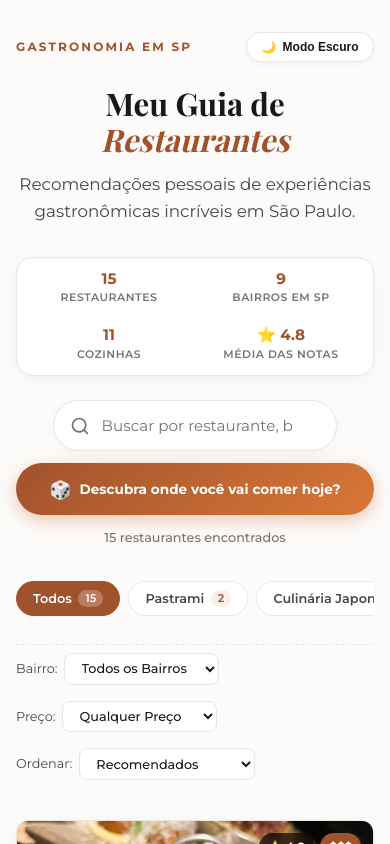
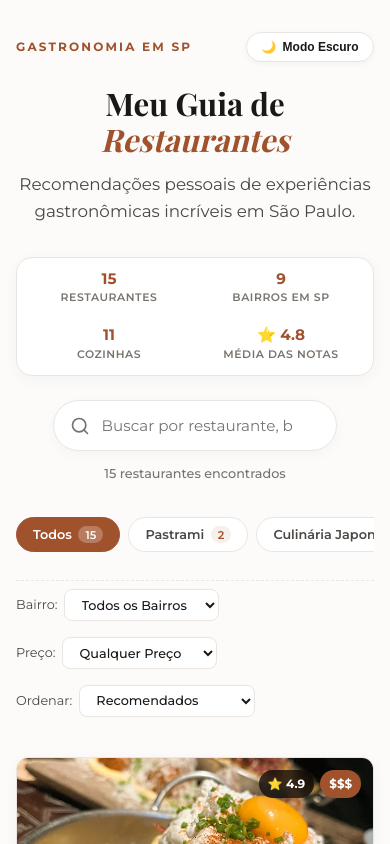
Before and after one commit to Dev-BrunoOliveira/GUIA, a React (Vite) app: page / in a window 390 px wide. Shown: the top 844 px of the page. Built offline with nearby package versions, Linux system fonts and the light colour scheme; a web font is replaced by a local one.

Commit message:
home responsive

```diff
--- a/src/App.tsx
+++ b/src/App.tsx
@@ -15,20 +15,22 @@ export default function App() {
   const [activeCategory, setActiveCategory] = useState<string>("all");
   const [activeNeighborhood, setActiveNeighborhood] = useState<string>("all");
   const [priceFilter, setPriceFilter] = useState<string>("all");
-  const [sortBy, setSortBy] = useState<"default" | "rating" | "name">("default");
+  const [sortBy, setSortBy] = useState<"default" | "rating" | "name">(
+    "default",
+  );
 
-  // Modal, Toast & Randomizer states
-  const [selectedRestaurant, setSelectedRestaurant] = useState<Restaurant | null>(null);
-  const [isShuffling, setIsShuffling] = useState<boolean>(false);
+  const [selectedRestaurant, setSelectedRestaurant] =
+    useState<Restaurant | null>(null);
   const [toastMessage, setToastMessage] = useState<string | null>(null);
 
-  // Theme management with localStorage
   const [theme, setTheme] = useState<"light" | "dark">(() => {
     const savedTheme = localStorage.getItem("guia_theme");
     if (savedTheme === "dark" || savedTheme === "light") {
       return savedTheme;
     }
-    return window.matchMedia("(prefers-color-scheme: dark)").matches ? "dark" : "light";
+    return window.matchMedia("(prefers-color-scheme: dark)").matches
+      ? "dark"
+      : "light";
   });
 
   const gridRef = useRef<HTMLDivElement>(null);
@@ -49,7 +51,6 @@ export default function App() {
     setTheme((prev) => (prev === "light" ? "dark" : "light"));
   }, []);
 
-  // Derive dynamic categories with counts
   const categoriesWithCount = useMemo(() => {
     const counts: Record<string, number> = {};
     restaurantsData.forEach((r) => {
@@ -70,48 +71,46 @@ export default function App() {
     ];
   }, []);
 
-  // Derive dynamic neighborhoods
   const neighborhoods = useMemo(() => {
     const list = Array.from(
-      new Set(restaurantsData.map((r) => r.neighborhood).filter(Boolean))
+      new Set(restaurantsData.map((r) => r.neighborhood).filter(Boolean)),
     ) as string[];
     return ["all", ...list.sort()];
   }, []);
 
-  // Filter & sort logic
   const filteredRestaurants = useMemo(() => {
     let result = restaurantsData.filter((restaurant) => {
-      // Category match
       if (activeCategory !== "all" && restaurant.category !== activeCategory) {
         return false;
       }
 
-      // Neighborhood match
-      if (activeNeighborhood !== "all" && restaurant.neighborhood !== activeNeighborhood) {
+      if (
+        activeNeighborhood !== "all" &&
+        restaurant.neighborhood !== activeNeighborhood
+      ) {
         return false;
       }
 
-      // Price range match
       if (priceFilter !== "all" && restaurant.priceRange !== priceFilter) {
         return false;
       }
 
-      // Search term match
       const term = searchTerm.toLowerCase().trim();
       const matchSearch =
         !term ||
         restaurant.name.toLowerCase().includes(term) ||
         restaurant.description.toLowerCase().includes(term) ||
         restaurant.address.toLowerCase().includes(term) ||
-        (restaurant.category && restaurant.category.toLowerCase().includes(term)) ||
-        (restaurant.neighborhood && restaurant.neighborhood.toLowerCase().includes(term)) ||
+        (restaurant.category &&
+          restaurant.category.toLowerCase().includes(term)) ||
+        (restaurant.neighborhood &&
+          restaurant.neighborhood.toLowerCase().includes(term)) ||
         (restaurant.highlights &&
           restaurant.highlights.some((h) => h.toLowerCase().includes(term)));
 
       return matchSearch;
     });
 
-    // Sorting
     if (sortBy === "rating") {
       result = [...result].sort((a, b) => (b.rating || 0) - (a.rating || 0));
     } else if (sortBy === "name") {
@@ -134,10 +133,13 @@ export default function App() {
     }
   }, []);
 
-  const handleCategoryChange = useCallback((categoryValue: string) => {
+  const handleCategoryChange = useCallback(
+    (categoryValue: string) => {
       setActiveCategory(categoryValue);
       scrollToGrid();
-  }, [scrollToGrid]);
+    },
+    [scrollToGrid],
+  );
 
   const handleResetFilters = useCallback(() => {
     setSearchTerm("");
@@ -147,33 +149,28 @@ export default function App() {
     setSortBy("default");
   }, []);
 
-  const handleRandomSelect = useCallback(() => {
-    const pool = filteredRestaurants.length > 0 ? filteredRestaurants : restaurantsData;
-    if (pool.length === 0) return;
 
-    setIsShuffling(true);
-
-    setTimeout(() => {
-      const randomIndex = Math.floor(Math.random() * pool.length);
-      const winner = pool[randomIndex];
-      setSelectedRestaurant(winner);
-      setIsShuffling(false);
-      showToast(`🎲 Sorteamos para você: ${winner.name}!`);
-    }, 500);
-  }, [filteredRestaurants, showToast]);
-
-  const handleShare = useCallback((restaurant: Restaurant) => {
+  const handleShare = useCallback(
+    (restaurant: Restaurant) => {
       if (navigator.share) {
-      navigator.share({
+        navigator
+          .share({
             title: restaurant.name,
             text: `Confira ${restaurant.name} no Guia de Restaurantes!`,
             url: window.location.href,
-      }).catch(() => {});
+          })
+          .catch(() => {});
       } else {
-      navigator.clipboard.writeText(`${restaurant.name} - ${restaurant.address}`);
-      showToast(`Link de ${restaurant.name} copiado para a área de transferência!`);
+        navigator.clipboard.writeText(
+          `${restaurant.name} - ${restaurant.address}`,
+        );
+        showToast(
+          `Link de ${restaurant.name} copiado para a área de transferência!`,
+        );
       }
-  }, [showToast]);
+    },
+    [showToast],
+  );
 
   const handleCloseModal = useCallback(() => {
     setSelectedRestaurant(null);
@@ -198,7 +195,8 @@ export default function App() {
             Meu Guia de <em>Restaurantes</em>
           </h1>
           <p>
-            Recomendações pessoais de experiências gastronômicas incríveis em São Paulo.
+            Recomendações pessoais de experiências gastronômicas incríveis em
+            São Paulo.
           </p>
 
           <StatsBanner restaurants={restaurantsData} />
@@ -206,14 +204,12 @@ export default function App() {
       </header>
 
       <main>
-        {/* Search Bar & Randomizer button */}
+        {/* Search Bar */}
         <section className="search-section">
           <SearchBar
             value={searchTerm}
             onChange={setSearchTerm}
             resultCount={filteredRestaurants.length}
-            onRandomSelect={handleRandomSelect}
-            isShuffling={isShuffling}
           />
         </section>
 
@@ -316,7 +312,9 @@ export default function App() {
       <footer>
         <div className="footer-content">
           <p>
-            &copy; {new Date().getFullYear()} - <strong>Meu Guia de Restaurantes</strong>, criado com ❤️ por Bruno Oliveira.
+            &copy; {new Date().getFullYear()} -{" "}
+            <strong>Meu Guia de Restaurantes</strong>, criado com ❤️ por Bruno
+            Oliveira.
           </p>
           <a
             href="https://www.instagram.com/dinamite011/"
--- a/src/components/SearchBar.tsx
+++ b/src/components/SearchBar.tsx
@@ -4,16 +4,12 @@ interface SearchBarProps {
   value: string;
   onChange: (value: string) => void;
   resultCount: number;
-  onRandomSelect: () => void;
-  isShuffling?: boolean;
 }
 
 export const SearchBar: React.FC<SearchBarProps> = ({
   value,
   onChange,
   resultCount,
-  onRandomSelect,
-  isShuffling = false,
 }) => {
   return (
     <div className="search-bar-wrapper">
@@ -52,19 +48,6 @@ export const SearchBar: React.FC<SearchBarProps> = ({
             </button>
           )}
         </div>
-
-        <button
-          type="button"
-          className={`random-pick-btn ${isShuffling ? "shuffling" : ""}`}
-          onClick={onRandomSelect}
-          disabled={isShuffling}
-          title="Descubra um restaurante incrível recomendado para hoje!"
-        >
-          <span className={`dice-icon ${isShuffling ? "spinning" : ""}`}>🎲</span>
-          <span>
-            {isShuffling ? "Sorteando..." : "Descubra onde você vai comer hoje?"}
-          </span>
-        </button>
       </div>
 
       <span className="search-results-counter">
```
Lines whose indentation alone changed are shown as unchanged.
